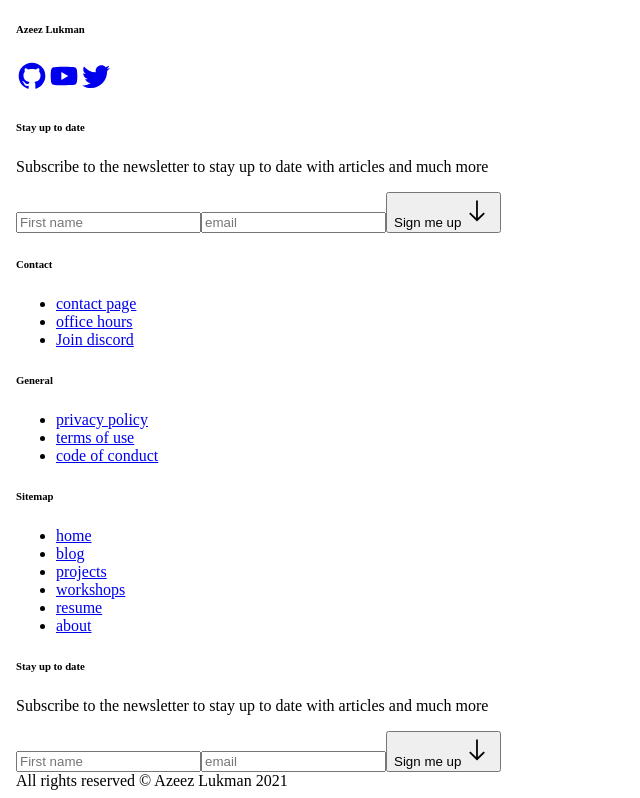
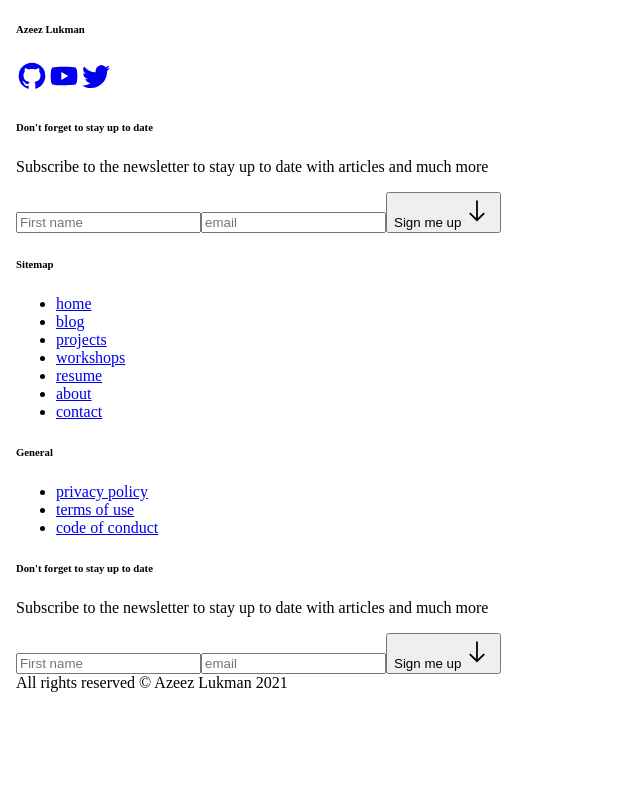
Before and after one commit to Robogeek95/azeez-lukman, a Next.js app: page / in a window 1280 px wide. Shown: the part 2600-3398 px from the top of the page, without its empty margins (0-640 px from the left). After the commit the page ends 3300 px from the top, so only its background shows below. Built offline with nearby package versions, Linux system fonts and the light colour scheme.

Commit message:
updated footer

```diff
--- a/components/footer.tsx
+++ b/components/footer.tsx
@@ -16,7 +16,7 @@ function NewsletterSection() {
   // const user = useOptionalUser()
   return (
     <div>
-      <H6>Stay up to date</H6>
+      <H6>Don&apos;t forget to stay up to date</H6>
       <div className="mt-4 max-w-md">
         <Paragraph>
           Subscribe to the newsletter to stay up to date with articles and much
@@ -91,6 +91,7 @@ function SitemapSection() {
         <FooterLink name="workshops" href="/workshops" />
         <FooterLink name="resume" href="/resume" />
         <FooterLink name="about" href="/about" />
+        <FooterLink name="contact" href="/contact" />
       </ul>
     </div>
   );
@@ -102,13 +103,13 @@ function AboutSection() {
       <H4 as="h6">Azeez Lukman</H4>
 
       <div className="flex mt-12 dark:text-blueGray-500 text-gray-500 space-x-4">
-        <a href="https://kcd.im/github">
+        <a href="#">
           <GithubIcon />
         </a>
-        <a href="https://kcd.im/youtube">
+        <a href="#">
           <YoutubeIcon />
         </a>
-        <a href="https://kcd.im/twitter">
+        <a href="#">
           <TwitterIcon />
         </a>
       </div>
@@ -144,16 +145,20 @@ function Footer() {
         </div>
         {/* )} */}
 
-        <div className="col-span-2 mt-20 md:col-start-5 md:row-start-1 md:mt-0">
+        {/* <div className="col-span-2 mt-20 md:col-start-5 md:row-start-1 md:mt-0">
           <ContactSection />
         </div>
 
         <div className="col-span-2 mt-20 md:col-start-7 md:row-start-1 md:mt-0 lg:col-start-5 lg:row-start-2 lg:mt-16">
           <GeneralSection />
+        </div> */}
+
+        <div className="col-span-2 mt-20 md:col-start-5 md:row-start-1 md:mt-0">
+          <SitemapSection />
         </div>
 
         <div className="col-span-full mt-20 md:col-span-2 md:col-start-5 lg:col-start-5 lg:row-span-2 lg:row-start-1 lg:ml-56 lg:mt-0">
-          <SitemapSection />
+          <GeneralSection />
         </div>
 
         {/*
@@ -166,7 +171,7 @@ function Footer() {
         </div>
         {/* )} */}
 
-        <div className="col-span-full mt-24 dark:text-blueGray-500 text-gray-500 text-lg md:mt-44">
+        <div className="col-span-full mt-24 dark:text-blueGray-500 text-gray-500 text-lg md:mt-20">
           <span>All rights reserved</span>{" "}
           <span className="block md:inline">{`© Azeez Lukman ${new Date().getFullYear()}`}</span>
         </div>
--- a/components/sections/hero-section.tsx
+++ b/components/sections/hero-section.tsx
@@ -30,7 +30,8 @@ function HeroSection() {
         <div className="flex flex-auto flex-col justify-center lg:mt-20 py-20">
           <H2 className="text-green-900 mb-3">Hello 🧑</H2>
           <H3 className="text-gray-900 leading-10">
-            i help build amazing softwares that makes the world a better and safer place. Everyday... Allday
+            i help build amazing softwares that makes the world a better and
+            safer place. Everyday... Allday
           </H3>
           <div className="flex flex-col mt-14 space-y-4 lg:flex-row lg:space-x-4 lg:space-y-0">
             <Button variant="primary">Contact me</Button>
@@ -38,8 +39,8 @@ function HeroSection() {
           </div>
         </div>
         <div className="hidden pt-12 lg:block">
-          <ArrowButton direction="down" textSize="small">
-            There's more about me
+          <ArrowButton href="" direction="down" textSize="small">
+            There&apos;s more about me
           </ArrowButton>
         </div>
       </div>
```
